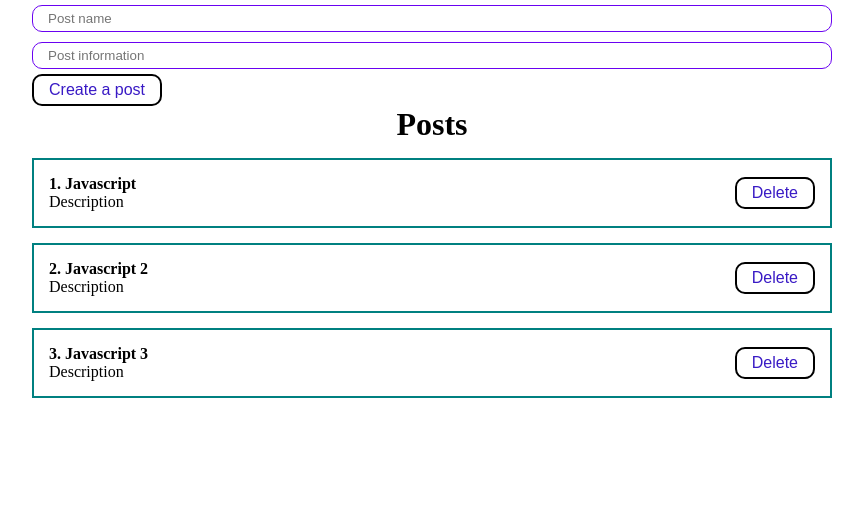
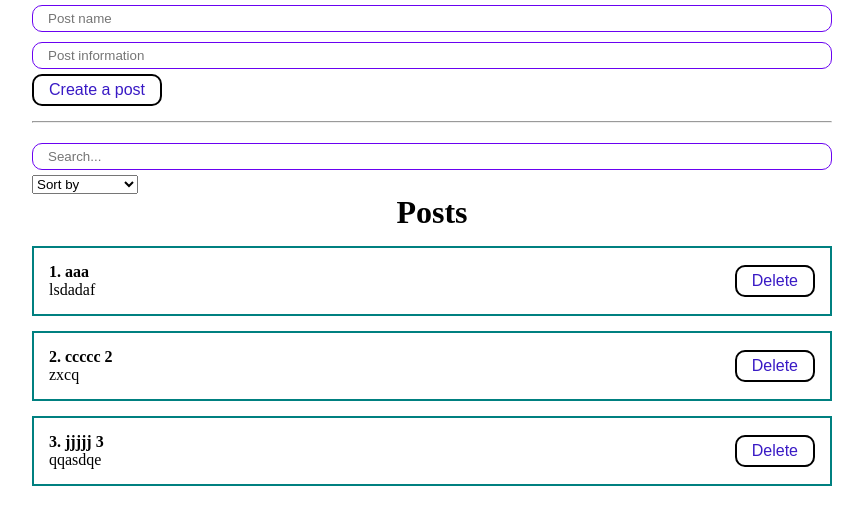
Before and after one commit to Sefensi/Posts_On_Reaact, a React (Create React App) app: page / in a window 1280 px wide. Shown: the top 524 px of the page, without its empty margins (208-1071 px from the left). Built offline with nearby package versions, Linux system fonts and the light colour scheme.

Commit message:
Добавил сортировку постов

```diff
--- a/src/App.js
+++ b/src/App.js
@@ -1,17 +1,21 @@
-import React, { useRef, useState, StrictMode } from "react";
-// import Counter from "./components/Counter";
-// import ClassCounter from "./components/ClassCounter";
+import React, { useState } from "react";
 import "./styles/App.css";
 
 import PostList from "./components/PostList";
 
 import PostForm from "./components/PostForm";
+import MySelect from "./components/UI/select/MySelect";
+import MyInput from "./components/UI/input/MyInput";
 function App() {
   const [posts, setPosts] = useState([
-    { id: Date.now(), title: "Javascript", body: "Description" },
-    { id: Date.now() + 1, title: "Javascript 2", body: "Description" },
-    { id: Date.now() + 2, title: "Javascript 3", body: "Description" },
+    { id: Date.now(), title: "aaa", body: "lsdadaf" },
+    { id: Date.now() + 1, title: "ccccc 2", body: "zxcq" },
+    { id: Date.now() + 2, title: "jjjjj 3", body: "qqasdqe" },
   ]);
+  const [selectedSort, setSelectedSort] = useState("");
+  const [searchQuery, setSearchQuery] = useState("");
+
+  const sortedPosts = ''
   const createPost = (newPost) => {
     setPosts([...posts, newPost]);
   };
@@ -22,9 +26,31 @@ function App() {
     setPosts(posts.filter((p) => p.id !== post.id));
   };
 
+  const sortPosts = (sort) => {
+    setSelectedSort(sort);
+    setPosts();
+  };
+
   return (
     <div className="App">
       <PostForm create={createPost} />
+      <hr style={{ margin: "15px 0" }} />
+      <div>
+        <MyInput
+          value={searchQuery}
+          onChange={(e) => setSearchQuery(e.target.value)}
+          placeholder="Search..."
+        />
+        <MySelect
+          value={selectedSort}
+          onChange={sortPosts}
+          defaultValue="Sort by"
+          options={[
+            { value: "title", name: "By name" },
+            { value: "body", name: "By description" },
+          ]}
+        />
+      </div>
       {posts.length ? (
         <PostList
           remove={removePost}
--- /dev/null
+++ b/src/components/UI/select/MySelect.jsx
@@ -0,0 +1,27 @@
+import React from "react";
+
+const MySelect = ({ options, defaultValue, value, onChange }) => {
+  return (
+    <select
+      value={value}
+      onChange={(event) => onChange(event.target.value)}
+    >
+      <option
+        disabled={true}
+        value=""
+      >
+        {defaultValue}
+      </option>
+      {options.map((option) => (
+        <option
+          value={option.value}
+          key={option.value}
+        >
+          {option.name}
+        </option>
+      ))}
+    </select>
+  );
+};
+
+export default MySelect;
```
